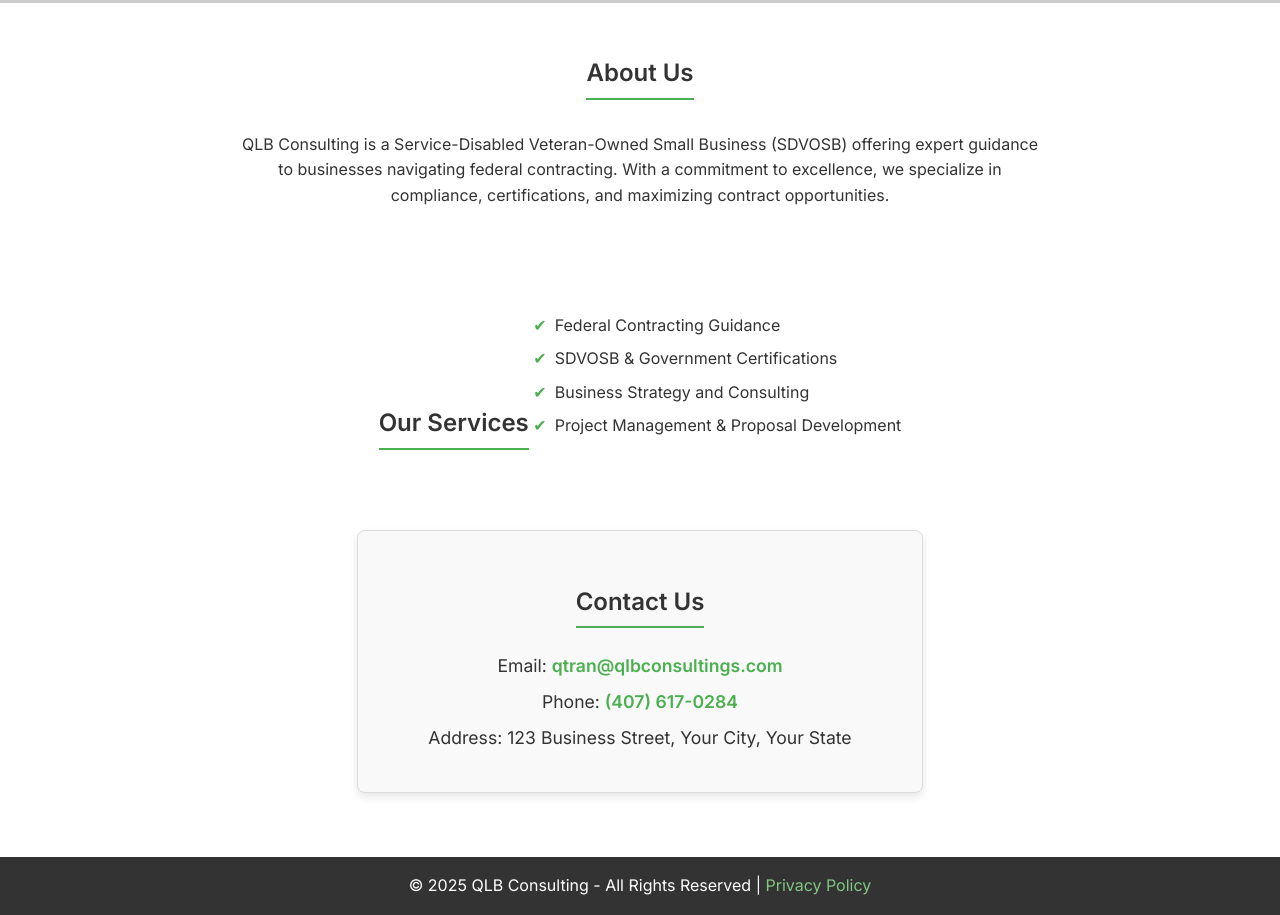
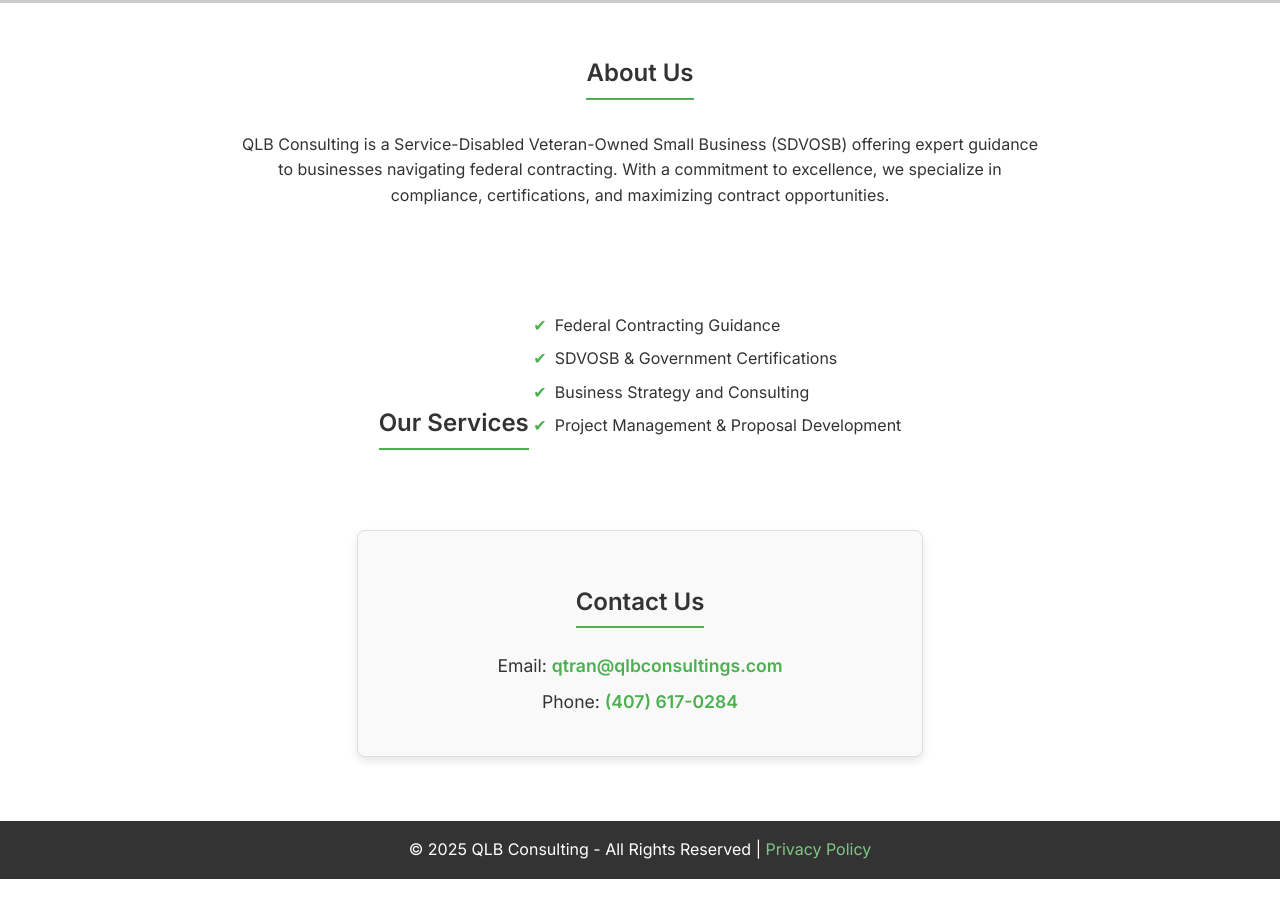
Before and after one commit to qutran92/qlbconsultings.com, a plain HTML site: page index.html in a window 1280 px wide. Shown: the part 527-1442 px from the top of the page. After the commit the page ends 1406 px from the top, so only its background shows below. Drawn offline with Linux system fonts and the light colour scheme; placeholder pictures from the web are drawn by us.

Commit message:
Update index.html

```diff
--- a/index.html
+++ b/index.html
@@ -153,7 +153,6 @@
       <h2>Contact Us</h2>
       <p>Email: <a href="mailto:qtran@qlbconsultings.com">qtran@qlbconsultings.com</a></p>
       <p>Phone: <a href="tel:+14076170284">(407) 617-0284</a></p>
-      <p>Address: 123 Business Street, Your City, Your State</p>
     </section>
   </main>
   <footer>
```
